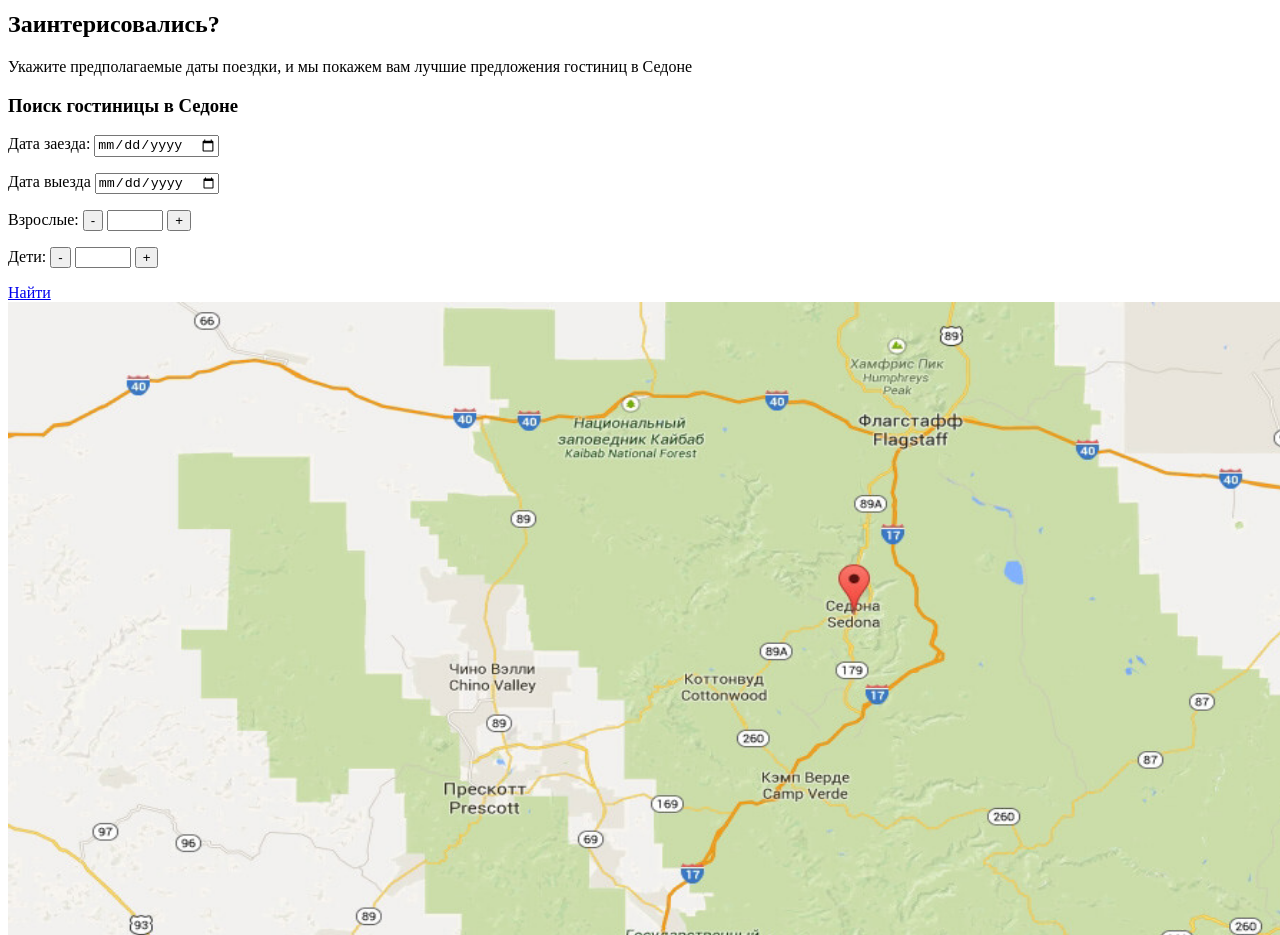
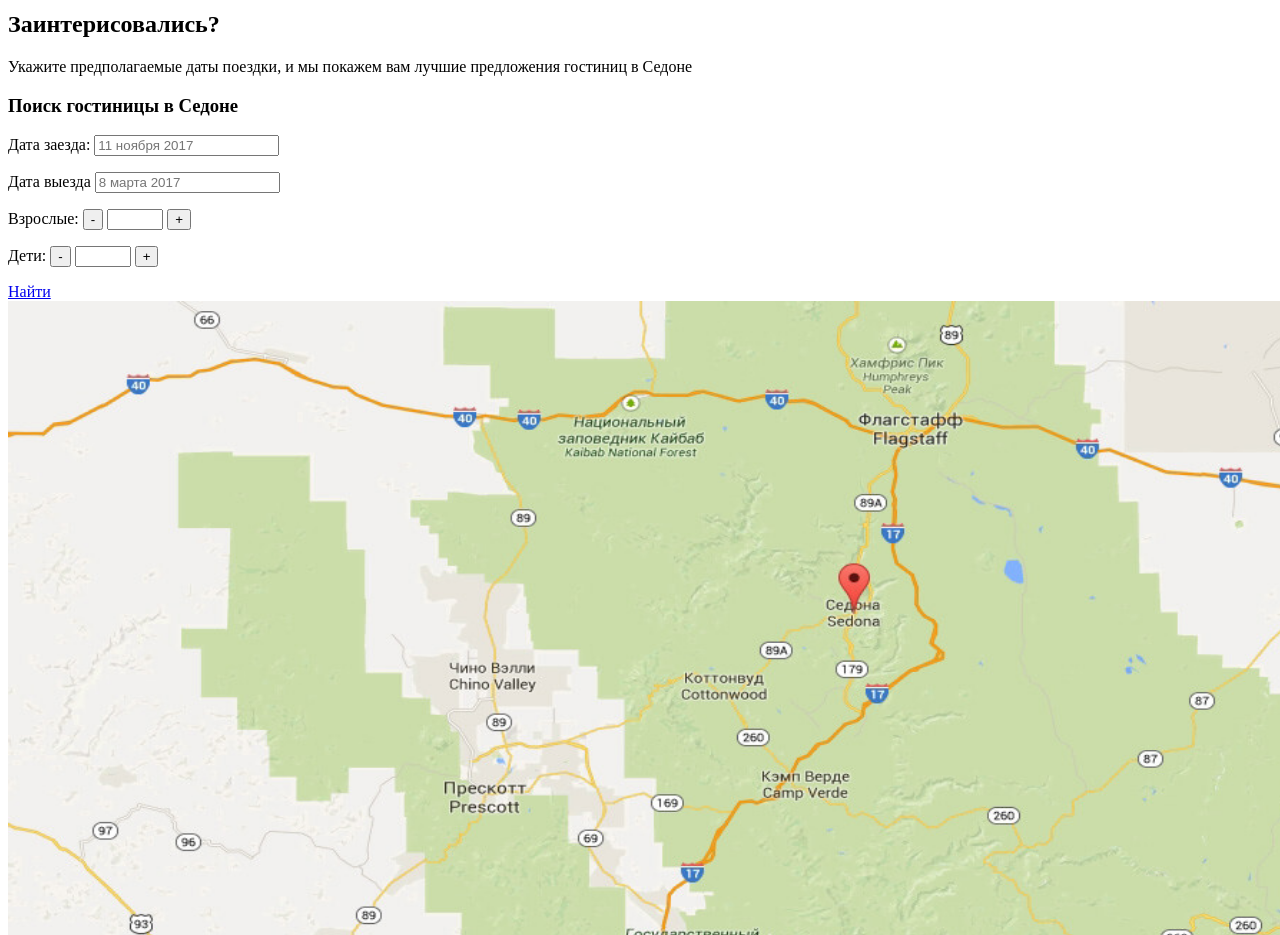
Before and after one commit to Gilfoyle1/483557-sedona, a plain HTML site: page index.html in a window 1280 px wide. Shown: the part 2740-3675 px from the top of the page. Drawn offline with Linux system fonts and the light colour scheme.

Commit message:
commit8 замена type="date" на type="text"

```diff
--- a/index.html
+++ b/index.html
@@ -124,10 +124,12 @@
 				<h3>Поиск гостиницы в Седоне</h3>
 				<p>
 					<label for="date-search-in">Дата заезда:</label>
-					<input type="date" name="arrival-date" id="date-search-in"></p>
+					<input type="text" name="arrival-date" id="date-search-in" placeholder="11 ноября 2017">
+				</p>
 				<p>
 					<label for="data-search-out">Дата выезда</label>
-					<input type="date" name="date-of-departures" id="data-search-out"></p>
+					<input type="text" name="date-of-departures" id="data-search-out" placeholder="8 марта 2017">
+				</p>
 				<p>
 					<label for="adult-search">Взрослые:</label>
 					<button type="button"class="button-less" name="button-less">-</button>
```
